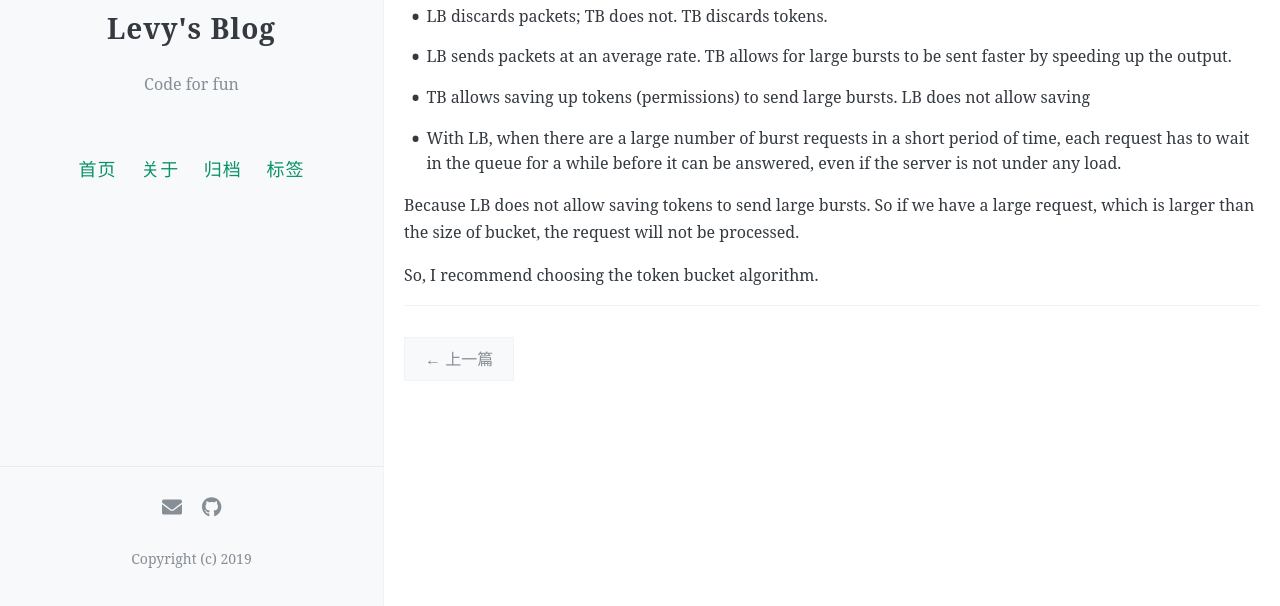
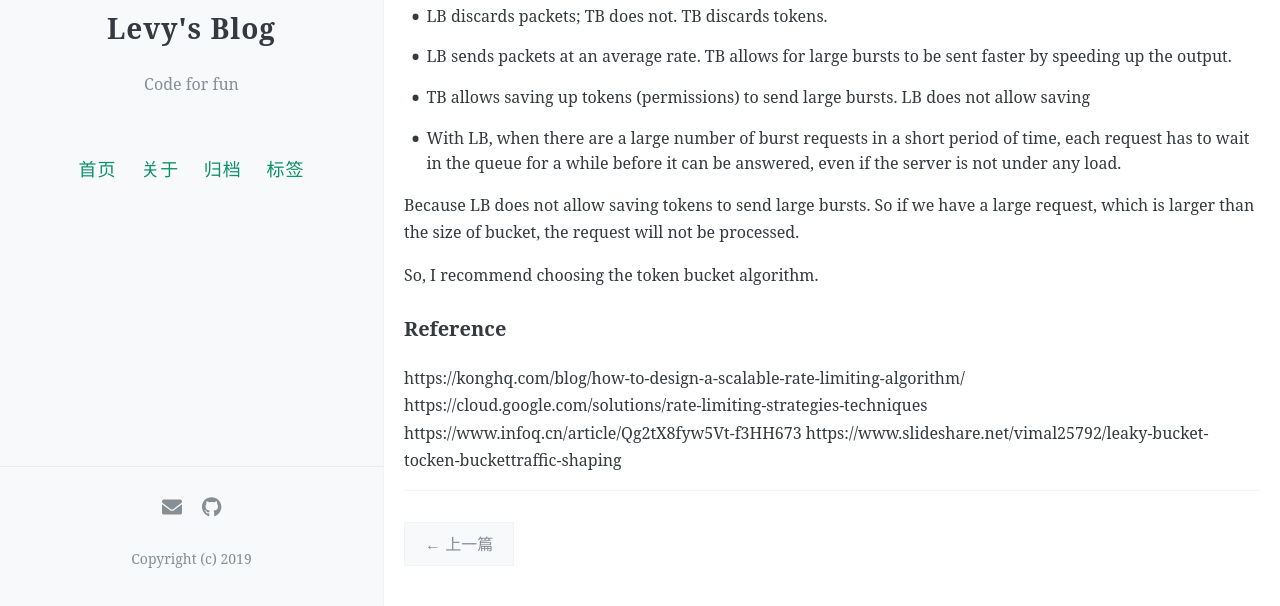
Before and after one commit to levy5307/blog, a Jekyll site: the page built from _posts/2020-04-14-rate-limiter.md, in a window 1280 px wide and 900 px high, scrolled down 1291 px, cut to the strip 294-900 px from the top of the window. Built offline with Jekyll 4.4.1, drawn with Linux system fonts in a browser that asks for light colours; our own code applies the rules of GitHub Pages for plain Markdown files; comment, search, counter and statistics services are not loaded.

Commit message:
add reference to rate limiter

```diff
--- a/_posts/2020-04-14-rate-limiter.md
+++ b/_posts/2020-04-14-rate-limiter.md
@@ -35,3 +35,9 @@ So We mainly consider the following two ways：token bucket and leaky bucket.
 Because LB does not allow saving tokens to send large bursts. So if we have a large request, which is larger than the size of bucket, the request will not be processed.
 
 So, I recommend choosing the token bucket algorithm.
+
+### Reference
+https://konghq.com/blog/how-to-design-a-scalable-rate-limiting-algorithm/
+https://cloud.google.com/solutions/rate-limiting-strategies-techniques
+https://www.infoq.cn/article/Qg2tX8fyw5Vt-f3HH673
+https://www.slideshare.net/vimal25792/leaky-bucket-tocken-buckettraffic-shaping
```
